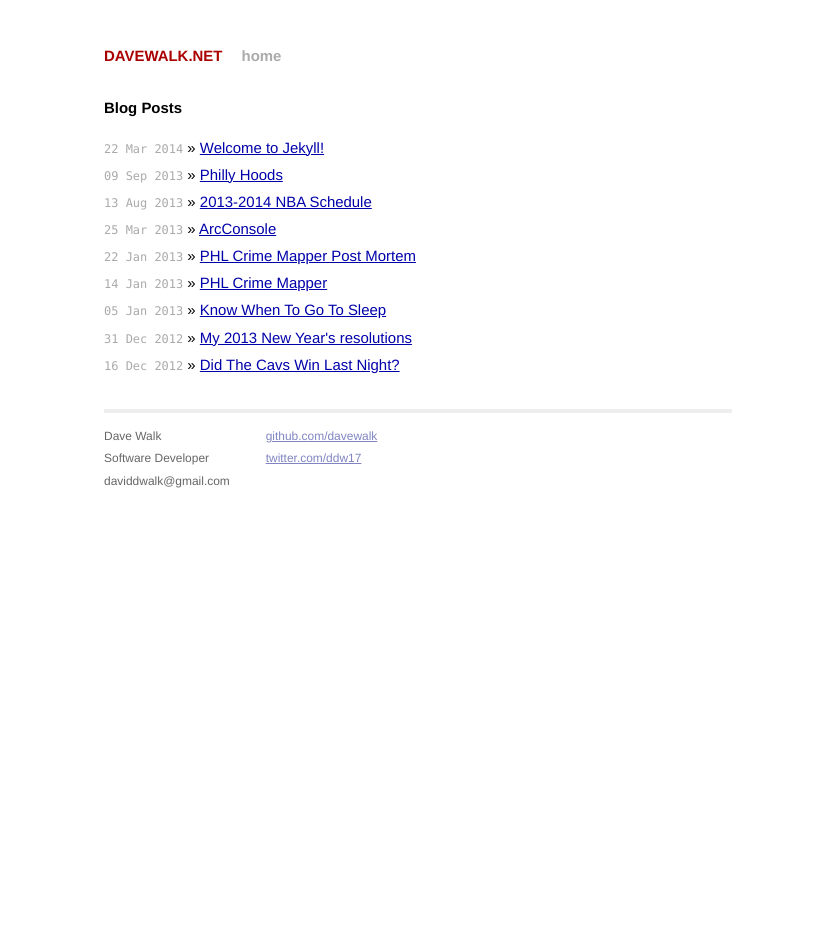
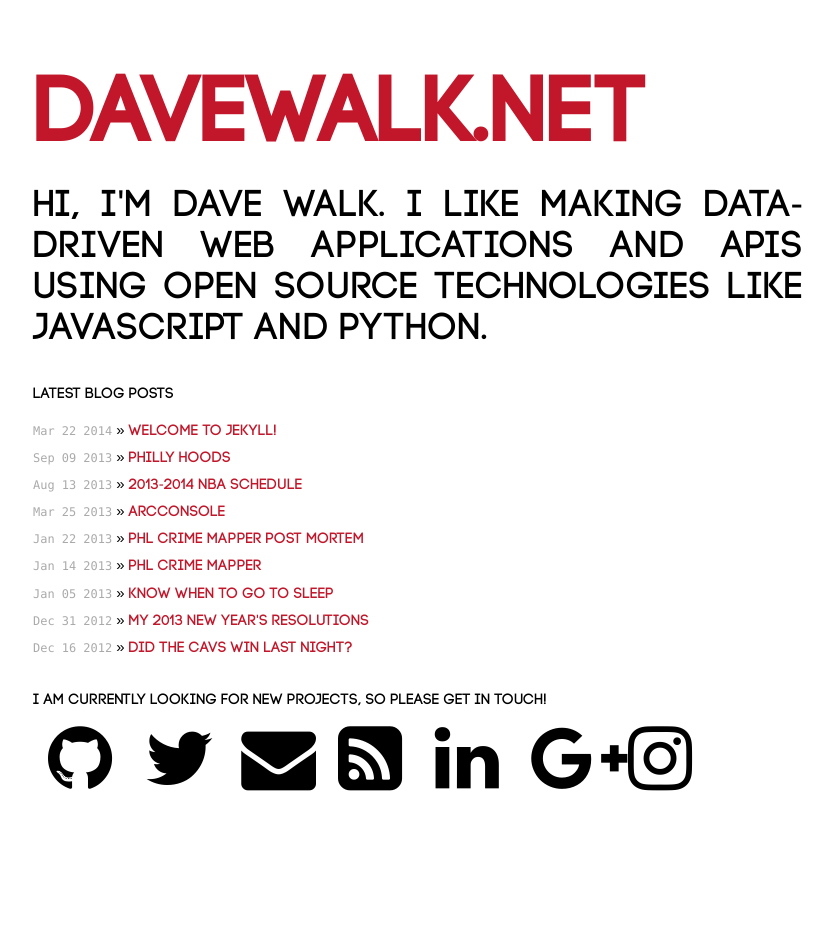
Before and after one commit to hamhands/davewalk.net, a Jekyll site: the page built from index.html, in a window 1280 px wide. Shown: the whole page, without its empty margins (222-1055 px from the left). Built offline with Jekyll 4.4.1, drawn with Linux system fonts in a browser that asks for light colours; nearby versions of some CDN libraries; Markdown is read by kramdown in place of the engine named in the settings.

Commit message:
A bunch of styling changes

```diff
--- a/_config.yml
+++ b/_config.yml
@@ -1,3 +1,4 @@
 name: DAVEWALK.NET
 markdown: redcarpet
 pygments: true
+permalink: /:year/:month/:day/:title.html
--- /dev/null
+++ b/_includes/footer.html
@@ -0,0 +1,10 @@
+<h1>I am currently looking for new projects, so please get in touch!</h1>
+<div class="row">
+	<div><a class="col-md-1 fa fa-github fa-5x" href="http://github.com/davewalk"></a></div>
+	<div><a class="col-md-1 fa fa-twitter fa-5x" href="http://twitter.com/ddw17"></a></div>
+	<div><a class="col-md-1 fa fa-envelope fa-5x" href="mailto:daviddwalk@gmail.com"></a></div>
+	<div><a class="col-md-1 fa fa-rss-square fa-5x" href="/"></a></div>
+	<div><a class="col-md-1 fa fa-linkedin fa-5x" href="linkedin.com/in/daviddwalk"></a></div>
+	<div><a class="col-md-1 fa fa-google-plus fa-5x" href="https://plus.google.com/+DaveWalk"></a></div>
+	<div><a class="col-md-1 fa fa-instagram fa-5x" href="http://instagram.com/ddw17"></a></div>
+</div>
--- a/_layouts/default.html
+++ b/_layouts/default.html
@@ -5,6 +5,13 @@
         <meta http-equiv="X-UA-Compatible" content="IE=edge,chrome=1">
         <title>{{ page.title }}</title>
         <meta name="viewport" content="width=device-width">
+
+        <!-- vendor CSS -->
+        <link rel="stylesheet" href="//netdna.bootstrapcdn.com/bootstrap/3.1.1/css/bootstrap.min.css">
+        <link href="//netdna.bootstrapcdn.com/font-awesome/4.0.3/css/font-awesome.css" rel="stylesheet">
+
+        <!-- Fonts -->
+        <link href='http://fonts.googleapis.com/css?family=Open+Sans' rel='stylesheet' type='text/css'>
 
         <!-- syntax highlighting CSS -->
         <link rel="stylesheet" href="/css/syntax.css">
@@ -15,30 +22,20 @@
     </head>
     <body>
 
-        <div class="site">
-          <div class="header">
-            <h1 class="title"><a href="/">{{ site.name }}</a></h1>
-            <a class="extra" href="/">home</a>
+        <div class="site container">
+          <div class="header row">
+            <div class="col-md-1 col-xs-1">
+              <h1 class="title"><a href="/">{{ site.name }}</a></h1>
+            </div>
           </div>
 
           {{ content }}
 
           <div class="footer">
-            <div class="contact">
-              <p>
-                Dave Walk<br />
-                Software Developer<br />
-                daviddwalk@gmail.com
-              </p>
-            </div>
-            <div class="contact">
-              <p>
-                <a href="https://github.com/davewalk">github.com/davewalk</a><br />
-                <a href="https://twitter.com/ddw17">twitter.com/ddw17</a><br />
-              </p>
-            </div>
+            {% include footer.html %}
           </div>
         </div>
 
+      <script src="//netdna.bootstrapcdn.com/bootstrap/3.1.1/js/bootstrap.min.js"></script>
     </body>
 </html>
--- a/_layouts/post.html
+++ b/_layouts/post.html
@@ -2,8 +2,10 @@
 layout: default
 ---
 <h2>{{ page.title }}</h2>
-<p class="meta">{{ page.date | date_to_string }}</p>
+<p class="meta">{{ page.date | date: "%b %d %Y" }}</p>
 
 <div class="post">
 {{ content }}
+
+<a href="http://github.com/davewalk/davewalk.net/tree/master/{{ page.path }}">Send a pull request for this post on GitHub.</a>
 </div>
--- a/css/main.css
+++ b/css/main.css
@@ -3,6 +3,17 @@
 /* Common
 /*
 /*****************************************************************************/
+
+@font-face {
+    font-family: 'CodeProDemoRegular';
+    src: url('fonts/Code_Pro_Demo-webfont.eot');
+    src: url('fonts/Code_Pro_Demo-webfont.eot?#iefix') format('embedded-opentype'),
+         url('fonts/Code_Pro_Demo-webfont.woff') format('woff'),
+         url('fonts/Code_Pro_Demo-webfont.ttf') format('truetype'),
+         url('fonts/Code_Pro_Demo-webfont.svg#CodeProDemoRegular') format('svg');
+    font-weight: normal;
+    font-style: normal;
+}
 
 /* Global Reset */
 * {
@@ -14,9 +25,10 @@ html, body { height: 100%; }
 
 body {
   background-color: #FFF;
-  font: 13.34px Helvetica, Arial, sans-serif;
+  font: 13.34px "CodeProDemoRegular", Helvetica, Arial, sans-serif;
   font-size: small;
   text-align: center;
+  color: #000;
 }
 
 h1, h2, h3, h4, h5, h6 {
@@ -25,9 +37,12 @@ h1, h2, h3, h4, h5, h6 {
 h1 { margin-bottom: 1em; }
 p { margin: 1em 0; }
 
-a         { color: #00a; }
-a:hover   { color: #000; }
-a:visited { color: #a0a; }
+a         { color: #C2172A; }
+a:hover   { color: #C2172A; text-decoration: underline; }
+a:visited { color: #C2172A; }
+
+a.fa            { color: #000; text-decoration: none; }
+a.fa:hover      { color: #C2172A; }
 
 /*****************************************************************************/
 /*
@@ -58,10 +73,10 @@ a:visited { color: #a0a; }
 .site {
   font-size: 115%;
   text-align: justify;
-  width: 42em;
+  width: 800px;
   margin: 3em auto 2em;
-  line-height: 1.5em;
-}
+/*  line-height: 1.5em;
+*/}
 
 .header a {
   font-weight: bold;
@@ -70,15 +85,12 @@ a:visited { color: #a0a; }
 
 .title {
   display: inline-block;
-  margin-bottom: 2em;
+  margin-bottom: 0px;
+  font-size: 600%;
 }
 
 .title a {
-  color: #a00;
-}
-
-.title a:hover {
-  color: #000;
+  color: #C2172A;;
 }
 
 .header a.extra {
@@ -94,13 +106,17 @@ a:visited { color: #a0a; }
   color: #aaa;
 }
 
-.footer {
+.welcome {
+  font-size: 250%;
+}
+
+/*.footer {
   font-size: 80%;
   color: #666;
   border-top: 4px solid #eee;
   margin-top: 2em;
   overflow: hidden;
-}
+}*/
 
 .footer .contact {
   float: left;
@@ -128,6 +144,9 @@ a:visited { color: #a0a; }
 /*****************************************************************************/
 
 /* standard */
+.post {
+  font: 18px "Open Sans", Helvetica, Arial, sans-serif;
+}
 .post pre {
   border: 1px solid #ddd;
   background-color: #eef;
@@ -158,3 +177,11 @@ a:visited { color: #a0a; }
 .post pre.terminal code {
   background-color: #333;
 }
+
+.btn-social-media {
+  padding: 5px;
+}
+
+.fa {
+  margin: 0px 15px 0px 15px;
+}
--- a/index.html
+++ b/index.html
@@ -4,10 +4,13 @@ title: Your New Jekyll Site
 ---
 
 <div id="home">
-  <h1>Blog Posts</h1>
+	<div class="welcome">
+		<h1>Hi, I'm Dave Walk. I like making data-driven web applications and APIs using open source technologies like JavaScript and Python.</h1>
+	</div>
+  <h1>Latest Blog Posts</h1>
   <ul class="posts">
     {% for post in site.posts %}
-      <li><span>{{ post.date | date_to_string }}</span> &raquo; <a href="{{ post.url }}">{{ post.title }}</a></li>
+      <li><span>{{ post.date | date: "%b %d %Y" }}</span> &raquo; <a href="{{ post.url }}">{{ post.title }}</a></li>
     {% endfor %}
   </ul>
 </div>
```
Also changed, not shown: css/fonts/Code_Pro_Demo-webfont.ttf (added), css/fonts/Code_Pro_Demo-webfont.woff (added), 2 other files.
